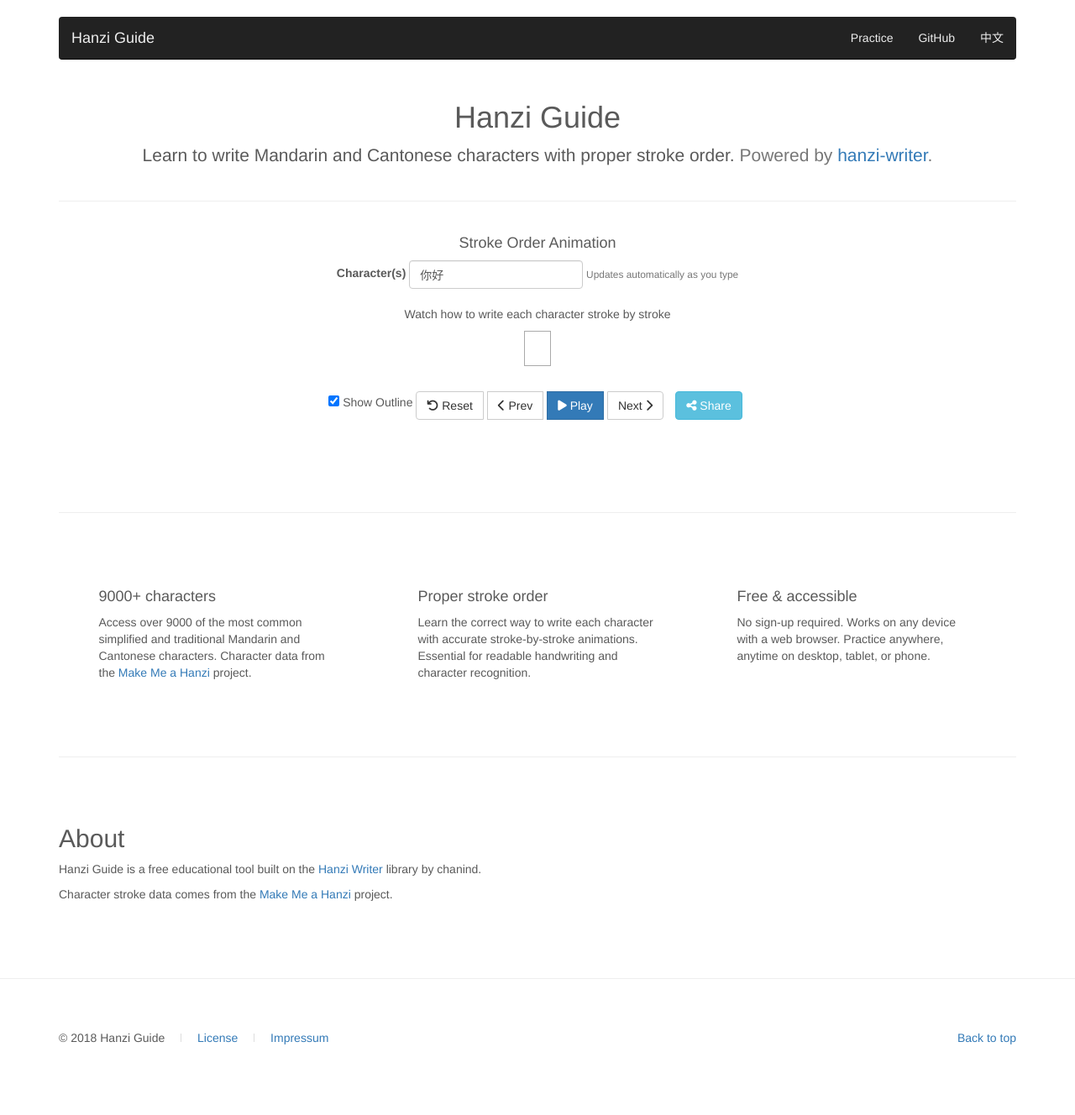
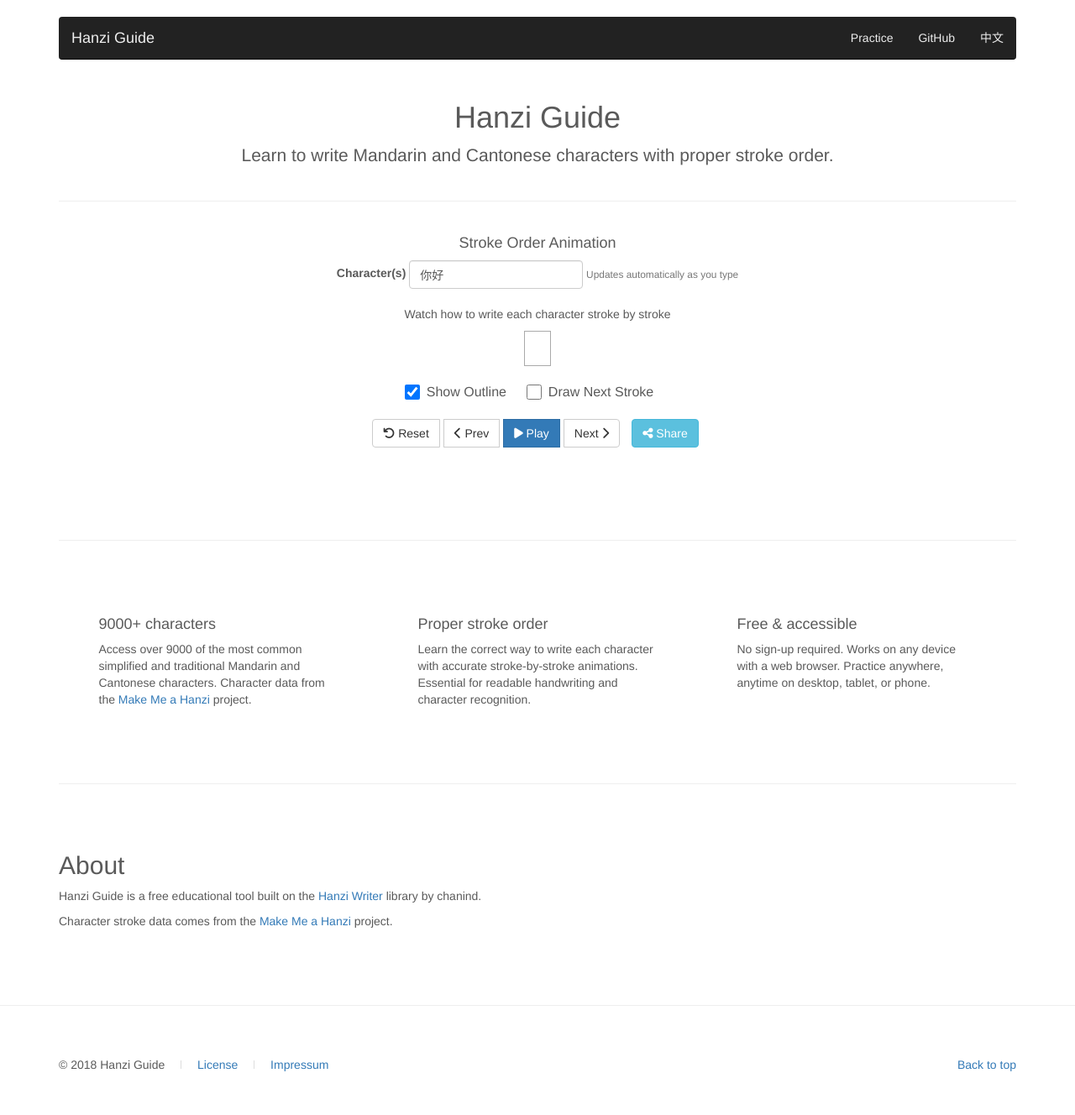
Before and after one commit to yorickreum/hanziguide, a Jekyll site: the page built from index.html, in a window 1280 px wide. Shown: the whole page at 84% size. Built offline with Jekyll 4.4.1, drawn with Linux system fonts in a browser that asks for light colours; before the commit the page ends 1296 px from its top, so only the background shows below that; some of the changed lines change nothing that is shown.

Commit message:
Add interactive draw mode and improve UI

```diff
--- a/_sass/_demo.scss
+++ b/_sass/_demo.scss
@@ -49,6 +49,25 @@
 
 .demo-controls .checkbox {
   margin-bottom: 10px;
+  display: inline-flex;
+  align-items: center;
+  margin-right: 20px;
+}
+
+.demo-controls .checkbox input[type="checkbox"] {
+  width: 18px;
+  height: 18px;
+  cursor: pointer;
+  margin: 0 8px 0 0;
+}
+
+.demo-controls .checkbox label {
+  font-size: 16px;
+  cursor: pointer;
+  user-select: none;
+  margin: 0;
+  display: inline-flex;
+  align-items: center;
 }
 
 @media (max-width: 768px) {
--- a/index.html
+++ b/index.html
@@ -17,7 +17,6 @@
   <h1>Hanzi Guide</h1>
   <p class="lead">
     Learn to write Mandarin and Cantonese characters with proper stroke order.
-    <span class="text-muted">Powered by <a href="https://github.com/chanind/hanzi-writer" target="_blank">hanzi-writer</a>.</span>
   </p>
 
   <hr class="demo-divider" />
@@ -43,6 +42,12 @@
           <input type="checkbox" checked="checked" id="animation-show-outline" /> Show Outline
         </label>
       </div>
+      <div class="checkbox">
+        <label>
+          <input type="checkbox" id="draw-mode" /> Draw Next Stroke
+        </label>
+      </div>
+      <br>
       <div class="btn-group" role="group">
         <button class="btn btn-default" id="animate-reset"><i class="fas fa-undo"></i> Reset</button>
         <button class="btn btn-default" id="animate-prev"><i class="fas fa-chevron-left"></i> Prev</button>
--- a/index.js
+++ b/index.js
@@ -286,10 +286,13 @@
     $('#animate-reset').on('click', function(evt) {
       evt.preventDefault();
       currentStrokeIndex = 0;
-      // Hide all strokes by showing only character outline
+      // Hide all strokes
       animationWriters.forEach(function(writer) {
         writer.hideCharacter();
-        writer.showCharacter();
+      });
+      var method = shouldShowOutline('animation') ? 'showOutline' : 'hideOutline';
+      animationWriters.forEach(function(writer) {
+        writer[method]();
       });
     });
 
@@ -299,6 +302,73 @@
         writer[method]();
       });
 		});
+
+    $('#draw-mode').on('change', function() {
+      var drawMode = $(this).is(':checked');
+      if (drawMode && animationWriters.length > 0) {
+        startDrawMode();
+      } else {
+        stopDrawMode();
+      }
+    });
+
+    function startDrawMode() {
+      // Disable navigation buttons in draw mode
+      $('#animate-play, #animate-prev, #animate-next').prop('disabled', true);
+
+      // Find which character and stroke we're on
+      var strokeCount = 0;
+      var targetWriter = null;
+      var targetStrokeNum = null;
+
+      for (var i = 0; i < animationWriters.length; i++) {
+        var writer = animationWriters[i];
+        var charStrokes = writer._character ? writer._character.strokes.length : 0;
+
+        if (currentStrokeIndex < strokeCount + charStrokes) {
+          targetWriter = writer;
+          targetStrokeNum = currentStrokeIndex - strokeCount;
+          break;
+        }
+        strokeCount += charStrokes;
+      }
+
+      if (!targetWriter) return;
+
+      // Start quiz for just this stroke
+      targetWriter.quiz({
+        quizStartStrokeNum: targetStrokeNum,
+        showHintAfterMisses: 2,
+        highlightOnComplete: false,
+        onCorrectStroke: function() {
+          // Advance to next stroke
+          if (currentStrokeIndex < getTotalStrokes()) {
+            currentStrokeIndex++;
+
+            // Check if we need to move to next character's quiz
+            if (currentStrokeIndex < getTotalStrokes()) {
+              targetWriter.cancelQuiz();
+              setTimeout(function() {
+                if ($('#draw-mode').is(':checked')) {
+                  startDrawMode();
+                }
+              }, 100);
+            } else {
+              // Completed all strokes
+              $('#draw-mode').prop('checked', false);
+              stopDrawMode();
+            }
+          }
+        }
+      });
+    }
+
+    function stopDrawMode() {
+      $('#animate-play, #animate-prev, #animate-next').prop('disabled', false);
+      animationWriters.forEach(function(writer) {
+        writer.cancelQuiz();
+      });
+    }
 
     $('#share-btn').on('click', function(evt) {
       evt.preventDefault();
```
